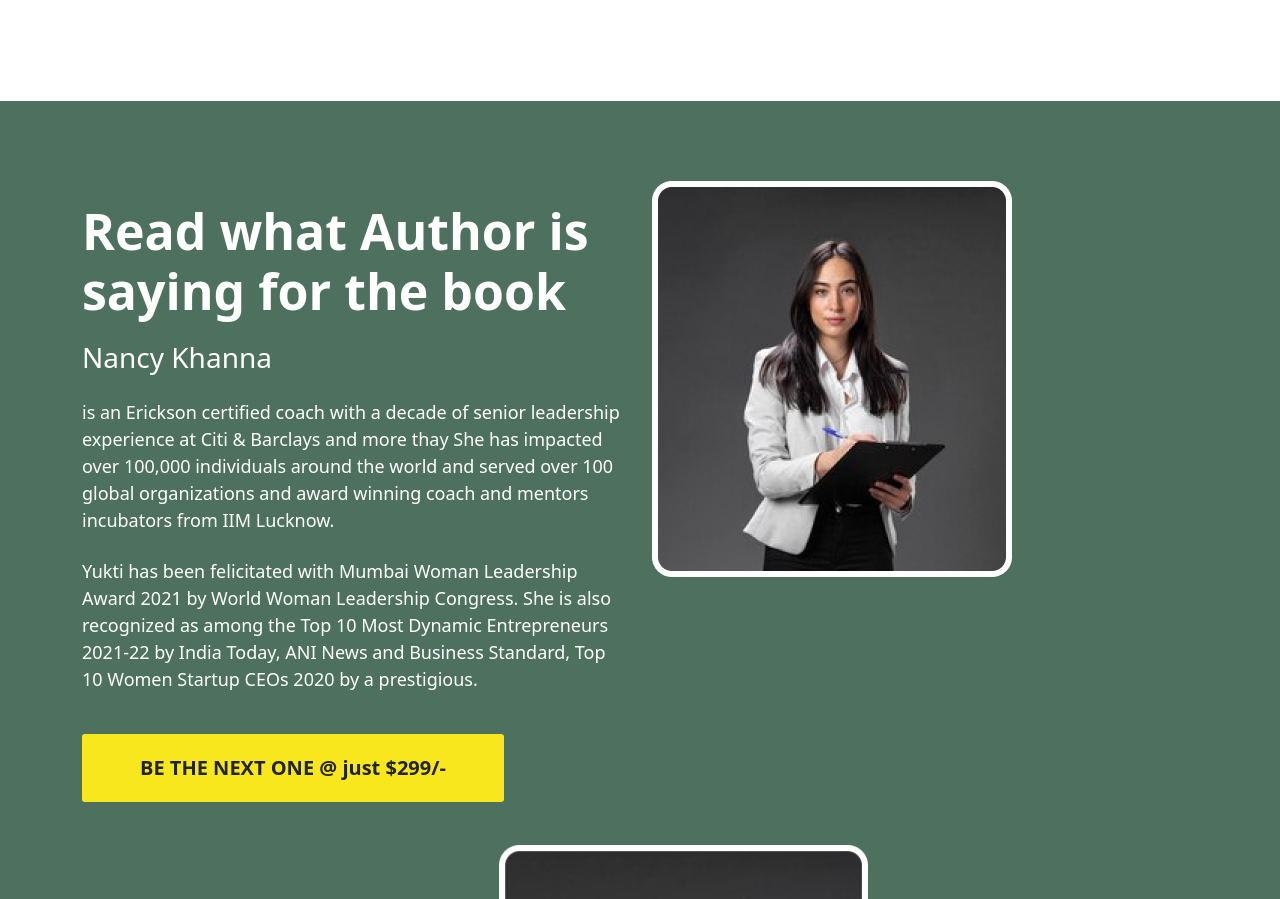
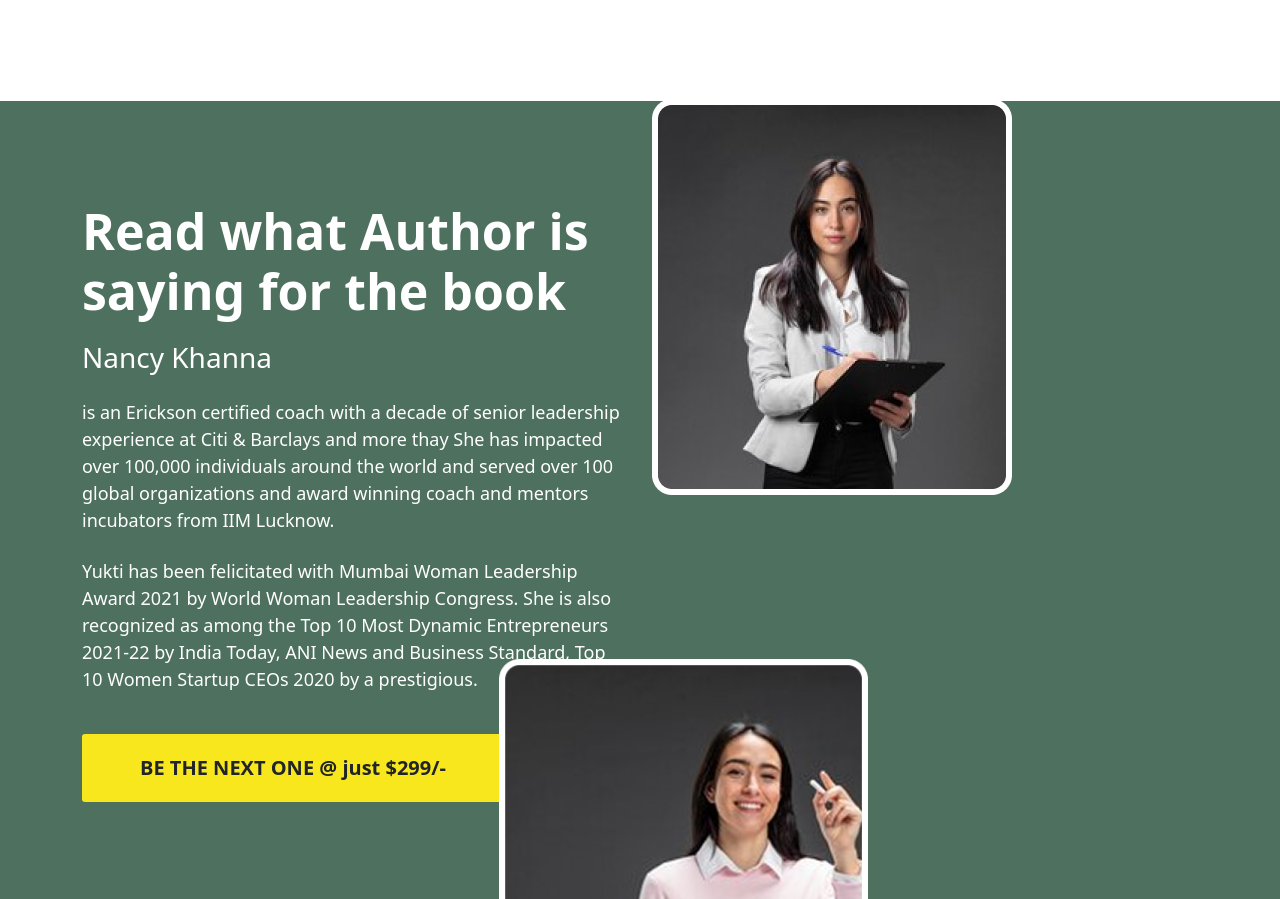
Before and after one commit to sunainatechmarcos/All-Asignment, a plain HTML site: page task2/index.html in a window 1280 px wide. Shown: the part 5457-6356 px from the top of the page. Drawn offline with nearby package versions, Linux system fonts and the light colour scheme.

Commit message:
update style.css

```diff
--- a/task2/style.css
+++ b/task2/style.css
@@ -207,12 +207,11 @@ a.btn.get-btn {
     position: relative;
 }
 img.img-1 {
-    position: relative;
-    z-index: 1;
+   margin-top: -15%;
 }
 img.img-2 {
 
-        margin-top: 49%;
+        margin-top:30%;
         margin-left: -28%;
 
 }
```
